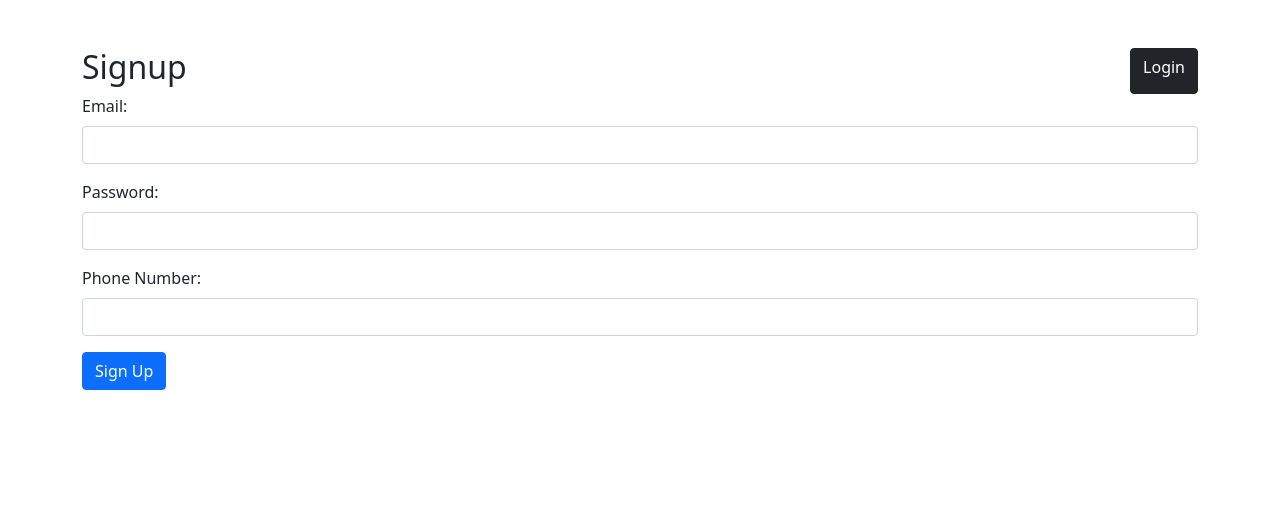
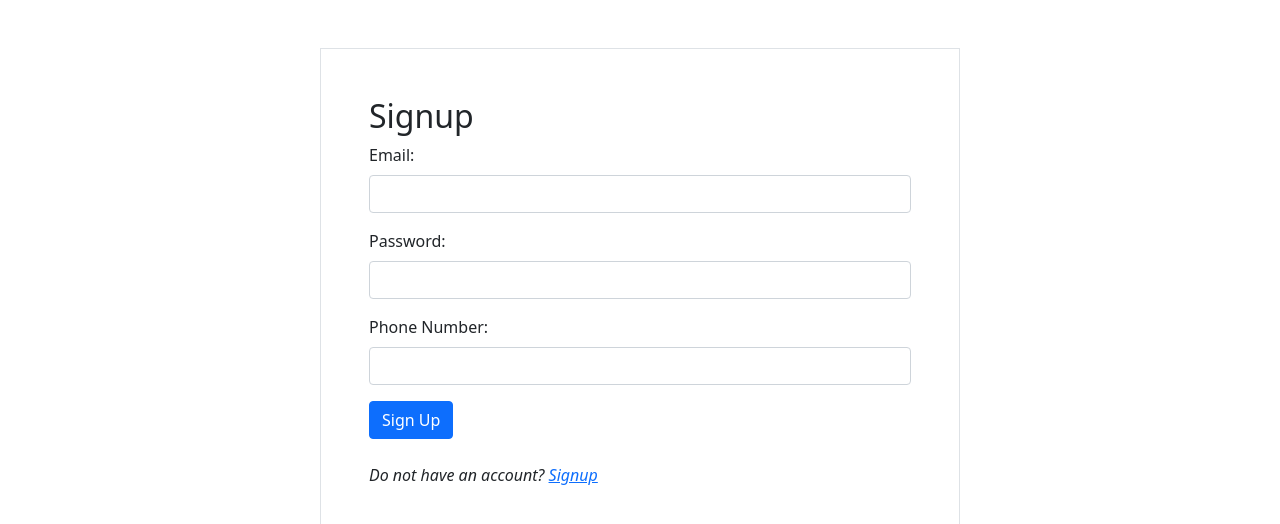
Before and after one commit to Singh-Sushant/Bookings_Application_Frontend, an Angular app: page /signup in a window 1280 px wide. Shown: the top 524 px of the page. Built offline with nearby package versions, Linux system fonts and the light colour scheme.

Commit message:
signup page css added

```diff
--- a/src/app/components/signup/signup.component.html
+++ b/src/app/components/signup/signup.component.html
@@ -1,9 +1,6 @@
-<div class="container mt-5">
+<div class="container mt-5 w-50 border p-5">
     <div class="d-flex justify-content-between gap-5" (click)="goToLogin()">
         <h2>Signup</h2>
-    <div class="btn btn-dark" >
-        Login
-    </div>
     </div>
     <form (ngSubmit)="onSignup()">
       <div class="mb-3">
@@ -20,6 +17,9 @@
       </div>
       <button type="submit" class="btn btn-primary">Sign Up</button>
     </form>
+    <div class="mt-4">
+      <i>Do not have an account? <a class="pointer" (click)="goToLogin()">Signup</a></i>
+  </div>
 
     <div *ngIf="signupSuccess === 'success'" class="alert alert-success mt-3">
       Signup Successful!
@@ -30,4 +30,5 @@
 
 
 
+
   </div>
```
